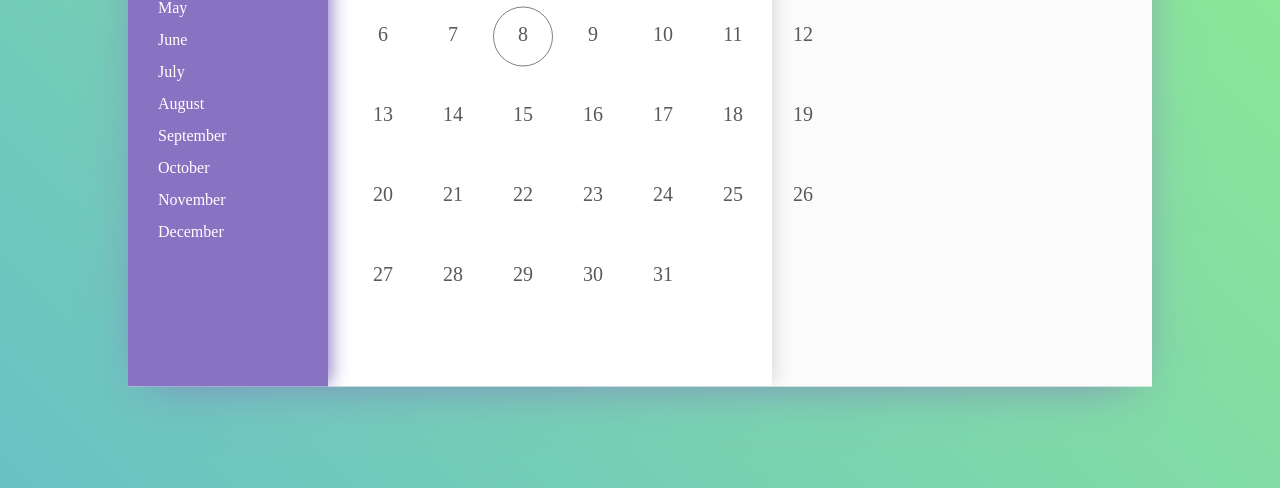
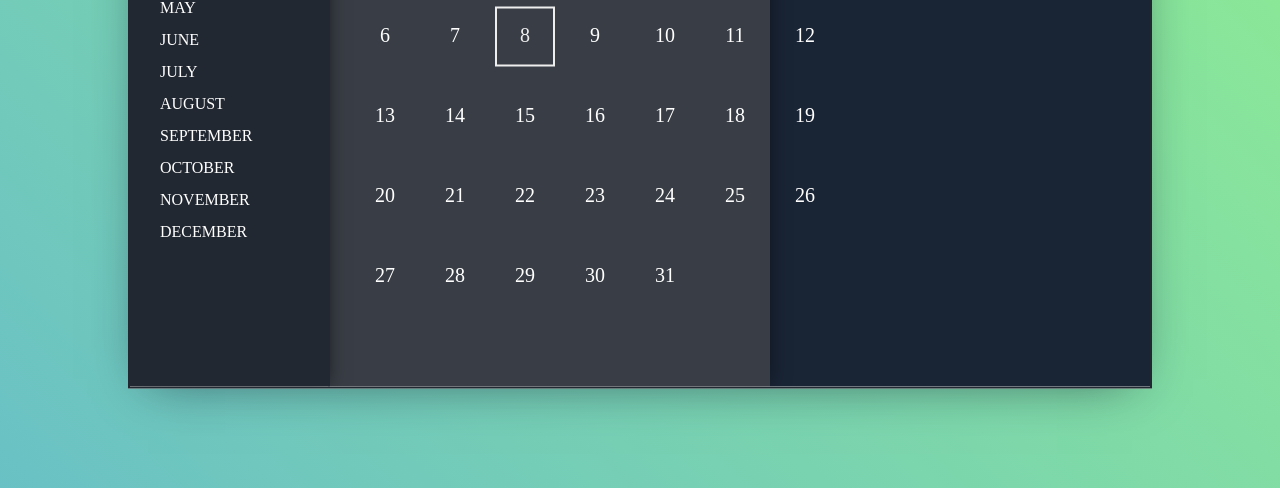
Before and after one commit to Dzinksz/Kalendar, a website: page index.html in a window 1280 px wide. Shown: the part 312-800 px from the top of the page. Drawn offline with nearby package versions, Linux system fonts and the light colour scheme.

Commit message:
commit 2

```diff
--- a/index.html
+++ b/index.html
@@ -1,6 +1,7 @@
 <html>
     <head>
         <title>Kalendar</title>
+        <meta charset="UTF-8">
         <link rel="stylesheet" href="style.css">
         <link rel="stylesheet" href="evo-calendar.min.css">
         <link rel="stylesheet" href="evo-calendar.midnight-blue.css">
@@ -19,6 +20,7 @@
         <script>
         $(document).ready(function() {
             $('#calendar').evoCalendar({
+                theme:"Midnight Blue"
             })
         })
         </script>
```
